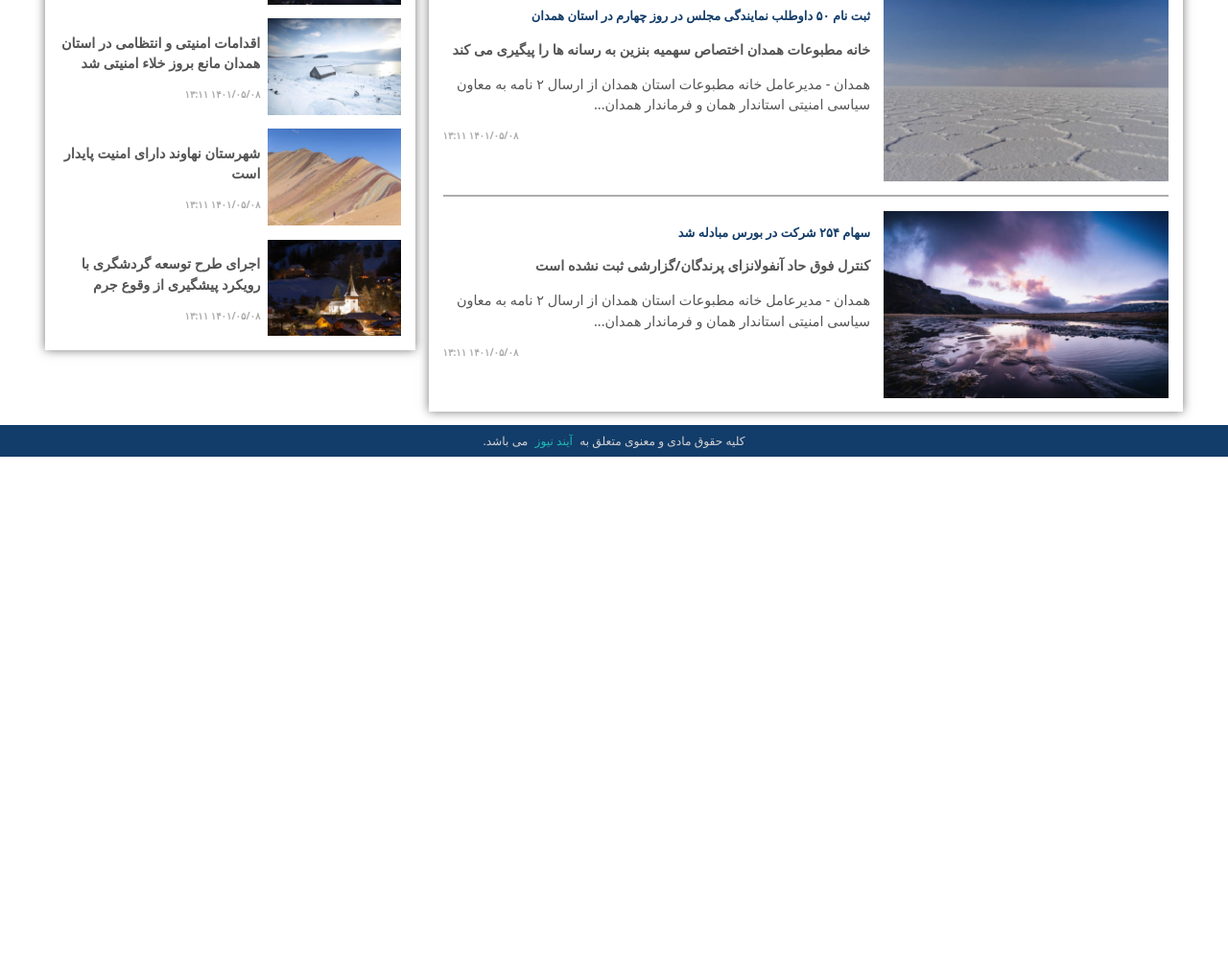
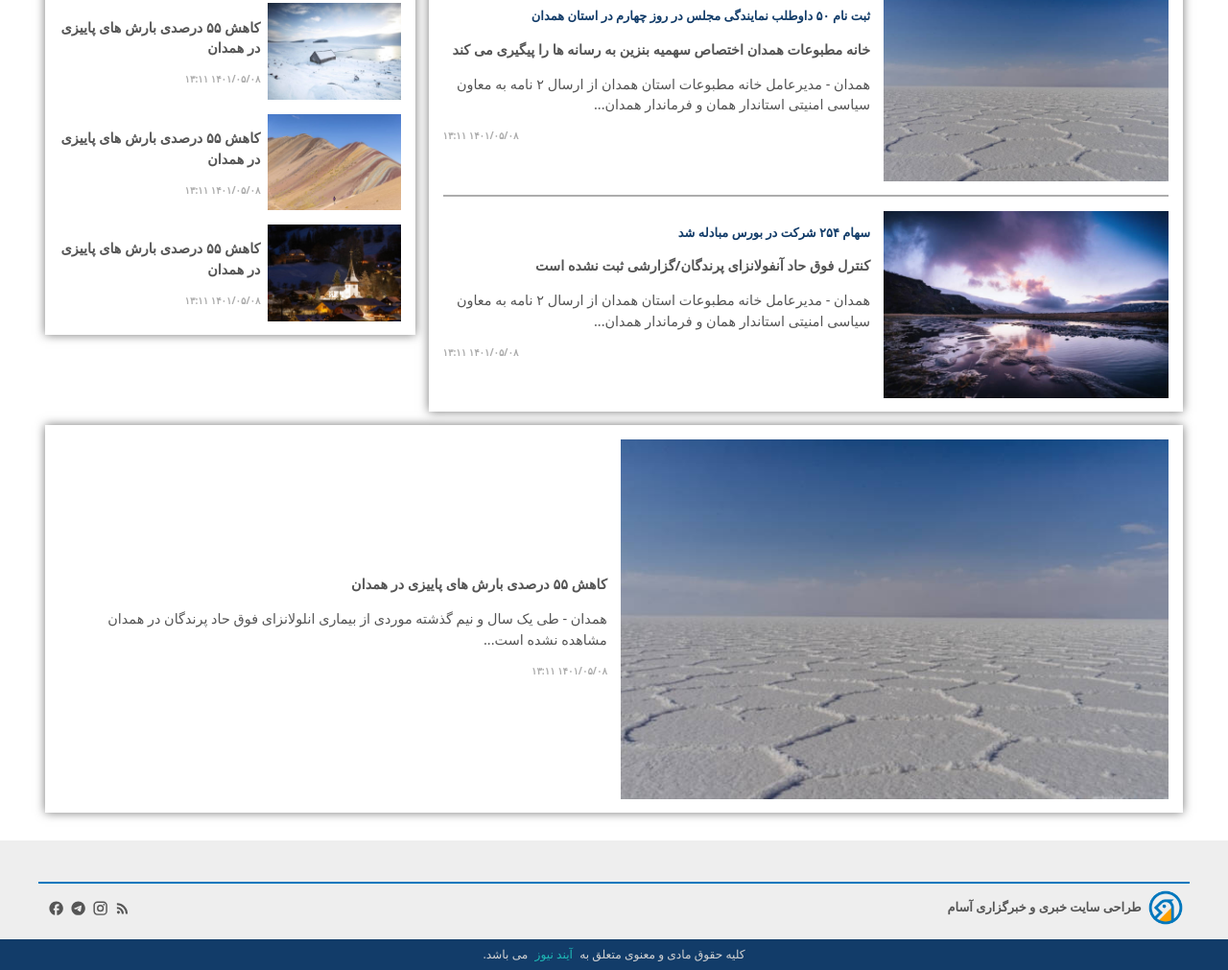
Before and after one commit to alirezarabie/asam-learn-template, a website built with Vite: page index.html in a window 1280 px wide. Shown: the part 2394-3405 px from the top of the page at 96% size. Before the commit the page ends 2870 px from the top, so only its background shows below. Built offline with nearby package versions, Linux system fonts and the light colour scheme.

Commit message:
working on 6th and 7th section

```diff
--- a/index.html
+++ b/index.html
@@ -901,52 +901,42 @@
               <div class="economic-item">
                 <img src="/img/image02.jpg" alt="a beautiful landscape" />
                 <div class="economic-item-news">
-                  <p>
-                    ثبت نام ۳۷ داوطلب نمایندگی مجلس در روز سوم در استان همدان
-                  </p>
+                  <p>کاهش ۵۵ درصدی بارش های پاییزی در همدان</p>
                   <div class="news-date">۱۳:۱۱ ۱۴۰۱/۰۵/۰۸</div>
                 </div>
               </div>
               <div class="economic-item">
                 <img src="/img/image03.jpg" alt="a beautiful landscape" />
                 <div class="economic-item-news">
-                  <p>
-                    خانه مطبوعات همداناختصاص سهمیه بنزین به رسانه ها را پیگیری
-                    میکند
-                  </p>
+                  <p>کاهش ۵۵ درصدی بارش های پاییزی در همدان</p>
                   <div class="news-date">۱۳:۱۱ ۱۴۰۱/۰۵/۰۸</div>
                 </div>
               </div>
               <div class="economic-item">
                 <img src="/img/image04.jpg" alt="a beautiful landscape" />
                 <div class="economic-item-news">
-                  <p>
-                    کنترل آنفولانزای فوق حاد پرندگان در همدان/گزارشی ثبت نشد است
-                  </p>
+                  <p>کاهش ۵۵ درصدی بارش های پاییزی در همدان</p>
                   <div class="news-date">۱۳:۱۱ ۱۴۰۱/۰۵/۰۸</div>
                 </div>
               </div>
               <div class="economic-item">
                 <img src="/img/image05.jpg" alt="a beautiful landscape" />
                 <div class="economic-item-news">
-                  <p>
-                    اقدامات امنیتی و انتظامی در استان همدان مانع بروز خلاء
-                    امنیتی شد
-                  </p>
+                  <p>کاهش ۵۵ درصدی بارش های پاییزی در همدان</p>
                   <div class="news-date">۱۳:۱۱ ۱۴۰۱/۰۵/۰۸</div>
                 </div>
               </div>
               <div class="economic-item">
                 <img src="/img/image01.jpg" alt="a beautiful landscape" />
                 <div class="economic-item-news">
-                  <p>شهرستان نهاوند دارای امنیت پایدار است</p>
+                  <p>کاهش ۵۵ درصدی بارش های پاییزی در همدان</p>
                   <div class="news-date">۱۳:۱۱ ۱۴۰۱/۰۵/۰۸</div>
                 </div>
               </div>
               <div class="economic-item">
                 <img src="/img/image02.jpg" alt="a beautiful landscape" />
                 <div class="economic-item-news">
-                  <p>اجرای طرح توسعه گردشگری با رویکرد پیشگیری از وقوع جرم</p>
+                  <p>کاهش ۵۵ درصدی بارش های پاییزی در همدان</p>
                   <div class="news-date">۱۳:۱۱ ۱۴۰۱/۰۵/۰۸</div>
                 </div>
               </div>
@@ -957,12 +947,91 @@
       <!-- End 5th section -->
 
       <!-- Start 6th section -->
-      <div class="sixth-section-container"></div>
+      <div class="shadow-box">
+        <div class="sixth-section-container">
+          <div class="sixth-section-first">
+            <img src="/img/image03.jpg" alt="nice landscape" />
+            <div class="slide-news">
+              <p class="news-title">کاهش ۵۵ درصدی بارش های پاییزی در همدان</p>
+              <p class="news-summary">
+                همدان - طی یک سال و نیم گذشته موردی از بیماری انلولانزای فوق حاد
+                پرندگان در همدان مشاهده نشده است...
+              </p>
+              <div class="news-date">۱۳:۱۱ ۱۴۰۱/۰۵/۰۸</div>
+            </div>
+          </div>
+          <div class="sixth-section-second"></div>
+        </div>
+      </div>
       <!-- Start 7th section -->
     </div>
 
     <!-- Start footer -->
-    <div class="shadow-box"></div>
+    <div class="footer-background">
+      <div class="wrapper">
+        <div class="empty-space"></div>
+        <div class="footer">
+          <div class="footer-claim">
+            <img src="/img/logo.png" alt="site logo" />
+            <p>طراحی سایت خبری و خبرگزاری آسام</p>
+          </div>
+          <div class="footer-socials">
+            <a>
+              <svg
+                xmlns="http://www.w3.org/2000/svg"
+                width="1.2em"
+                height="1.2em"
+                viewBox="0 0 24 24"
+              >
+                <path
+                  fill="currentColor"
+                  d="M6.18 15.64a2.18 2.18 0 0 1 2.18 2.18C8.36 19 7.38 20 6.18 20C5 20 4 19 4 17.82a2.18 2.18 0 0 1 2.18-2.18M4 4.44A15.56 15.56 0 0 1 19.56 20h-2.83A12.73 12.73 0 0 0 4 7.27zm0 5.66a9.9 9.9 0 0 1 9.9 9.9h-2.83A7.07 7.07 0 0 0 4 12.93z"
+                />
+              </svg>
+            </a>
+            <a>
+              <svg
+                xmlns="http://www.w3.org/2000/svg"
+                width="1.2em"
+                height="1.2em"
+                viewBox="0 0 24 24"
+              >
+                <path
+                  fill="currentColor"
+                  d="M7.8 2h8.4C19.4 2 22 4.6 22 7.8v8.4a5.8 5.8 0 0 1-5.8 5.8H7.8C4.6 22 2 19.4 2 16.2V7.8A5.8 5.8 0 0 1 7.8 2m-.2 2A3.6 3.6 0 0 0 4 7.6v8.8C4 18.39 5.61 20 7.6 20h8.8a3.6 3.6 0 0 0 3.6-3.6V7.6C20 5.61 18.39 4 16.4 4zm9.65 1.5a1.25 1.25 0 0 1 1.25 1.25A1.25 1.25 0 0 1 17.25 8A1.25 1.25 0 0 1 16 6.75a1.25 1.25 0 0 1 1.25-1.25M12 7a5 5 0 0 1 5 5a5 5 0 0 1-5 5a5 5 0 0 1-5-5a5 5 0 0 1 5-5m0 2a3 3 0 0 0-3 3a3 3 0 0 0 3 3a3 3 0 0 0 3-3a3 3 0 0 0-3-3"
+                />
+              </svg>
+            </a>
+            <a>
+              <svg
+                xmlns="http://www.w3.org/2000/svg"
+                width="1.2em"
+                height="1.2em"
+                viewBox="0 0 24 24"
+              >
+                <path
+                  fill="currentColor"
+                  d="M12 2C6.48 2 2 6.48 2 12s4.48 10 10 10s10-4.48 10-10S17.52 2 12 2m4.64 6.8c-.15 1.58-.8 5.42-1.13 7.19c-.14.75-.42 1-.68 1.03c-.58.05-1.02-.38-1.58-.75c-.88-.58-1.38-.94-2.23-1.5c-.99-.65-.35-1.01.22-1.59c.15-.15 2.71-2.48 2.76-2.69a.2.2 0 0 0-.05-.18c-.06-.05-.14-.03-.21-.02c-.09.02-1.49.95-4.22 2.79c-.4.27-.76.41-1.08.4c-.36-.01-1.04-.2-1.55-.37c-.63-.2-1.12-.31-1.08-.66c.02-.18.27-.36.74-.55c2.92-1.27 4.86-2.11 5.83-2.51c2.78-1.16 3.35-1.36 3.73-1.36c.08 0 .27.02.39.12c.1.08.13.19.14.27c-.01.06.01.24 0 .38"
+                />
+              </svg>
+            </a>
+            <a>
+              <svg
+                xmlns="http://www.w3.org/2000/svg"
+                width="1.2em"
+                height="1.2em"
+                viewBox="0 0 24 24"
+              >
+                <path
+                  fill="currentColor"
+                  d="M22 12c0-5.52-4.48-10-10-10S2 6.48 2 12c0 4.84 3.44 8.87 8 9.8V15H8v-3h2V9.5C10 7.57 11.57 6 13.5 6H16v3h-2c-.55 0-1 .45-1 1v2h3v3h-3v6.95c5.05-.5 9-4.76 9-9.95"
+                />
+              </svg>
+            </a>
+          </div>
+        </div>
+      </div>
+    </div>
     <!-- End footer -->
 
     <!-- Start bottom footer -->
--- a/src/style.css
+++ b/src/style.css
@@ -575,6 +575,7 @@ body {
 .economic-item-news p {
   font-weight: bold;
 }
+
 @media screen and (min-width: 768px) {
   .fiveth-section-container {
     grid-template-columns: 2fr 1fr;
@@ -600,3 +601,33 @@ body {
     row-gap: 1rem;
   }
 }
+
+/*********************************/
+/********** 6th section **********/
+/*********************************/
+
+.sixth-section-container {
+  padding: 0.5rem;
+}
+
+.sixth-section-first img {
+  width: 100%;
+}
+
+.sixth-section-first .news-date {
+  display: block;
+  text-align: right;
+}
+
+@media screen and (min-width: 768px) {
+  .sixth-section-container {
+    padding: 1rem;
+  }
+
+  .sixth-section-first {
+    display: grid;
+    column-gap: 1rem;
+    align-items: center;
+    grid-template-columns: repeat(2, 1fr);
+  }
+}
```
